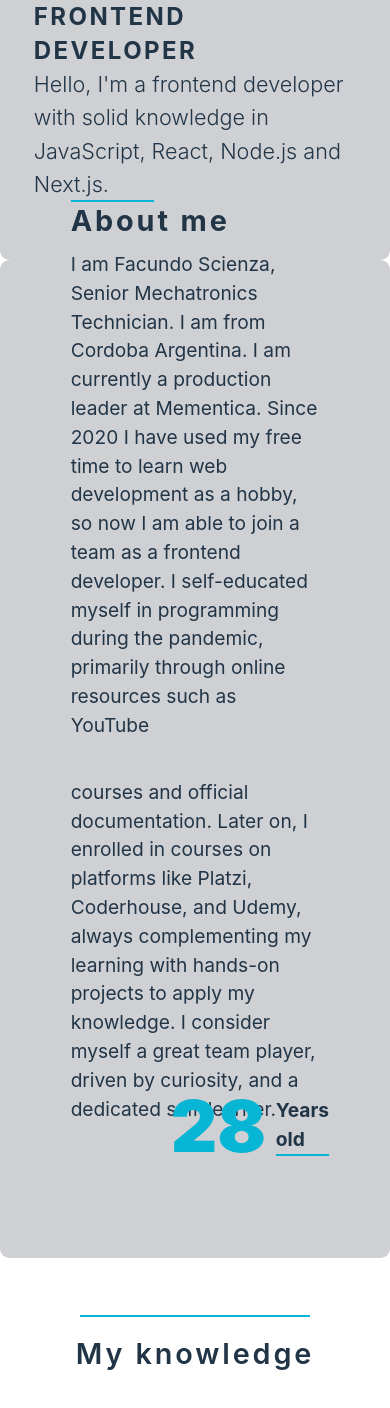
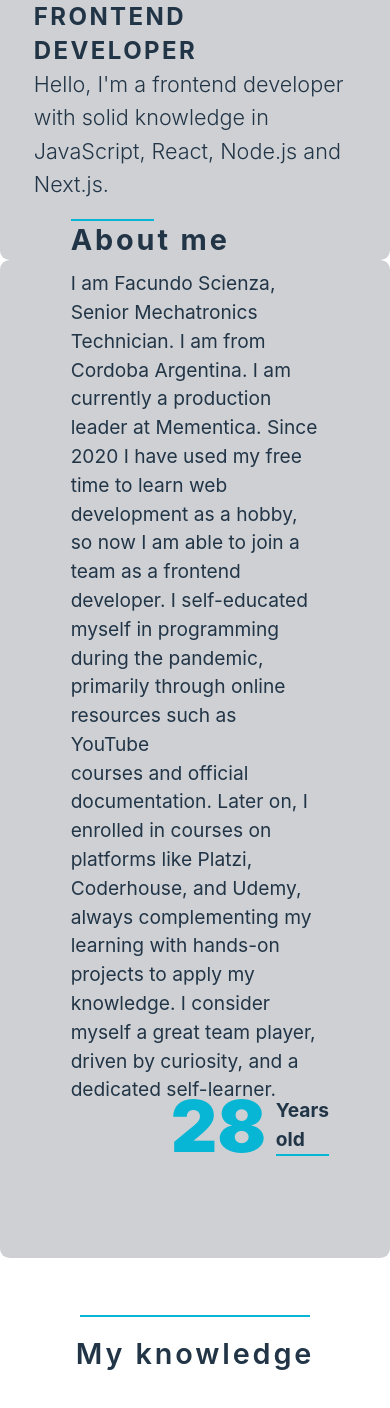
Before and after one commit to F-Scienza/portfolio, a React (Vite) app: page / in a window 390 px wide. Shown: the part 902-2310 px from the top of the page. Built offline with nearby package versions, Linux system fonts and the light colour scheme.

Commit message:
greeting responsive

```diff
--- a/src/Components/Greeting/index.jsx
+++ b/src/Components/Greeting/index.jsx
@@ -1,7 +1,7 @@
 const Greeting = () => {
 	return (
 		<div className="flex flex-col w-screen p-8 pt-8 pb-8 mb-12 items-center justify-evenly bg-slate-900/20 rounded-lg lg:w-11/12 lg:flex-row">
-			<div className="h-96 w-11/12 lg:w-1/2 p-4 flex flex-col justify-end lg:justify-center ">
+			<div className="h-96 w-11/12 max-w-md lg:w-1/2 pl-4 pr-4 flex flex-col justify-end lg:justify-center ">
 				<div className="w-1/3 border-t-2 border-cyan-500"></div>
 				<h1 className="text-2xl font-bold mb-2 tracking-widest">About me</h1>
 				<p>
@@ -13,7 +13,7 @@ const Greeting = () => {
 					through online resources such as YouTube
 				</p>
 			</div>
-			<div className="relative w-11/12  h-96 lg:w-1/2 p-4 flex flex-col lg:justify-center">
+			<div className="relative w-11/12 max-w-md h-96 lg:w-1/2 pl-4 pr-4 flex flex-col lg:justify-center">
 				<p>
 					courses and official documentation. Later on, I enrolled in courses on
 					platforms like Platzi, Coderhouse, and Udemy, always complementing my
```
